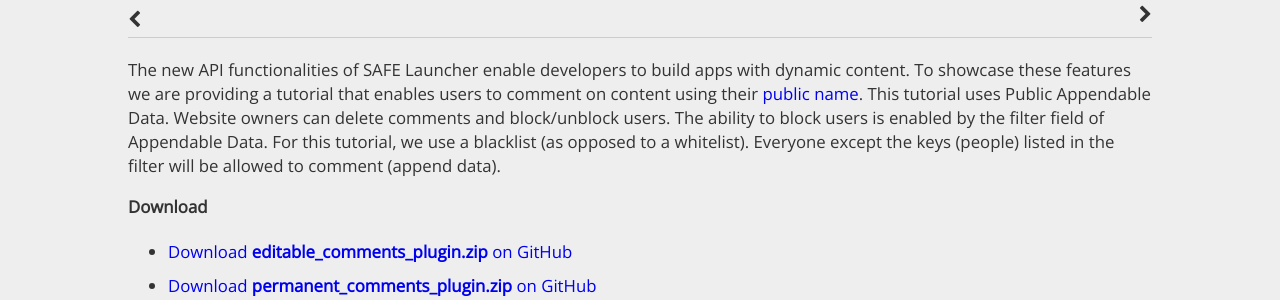
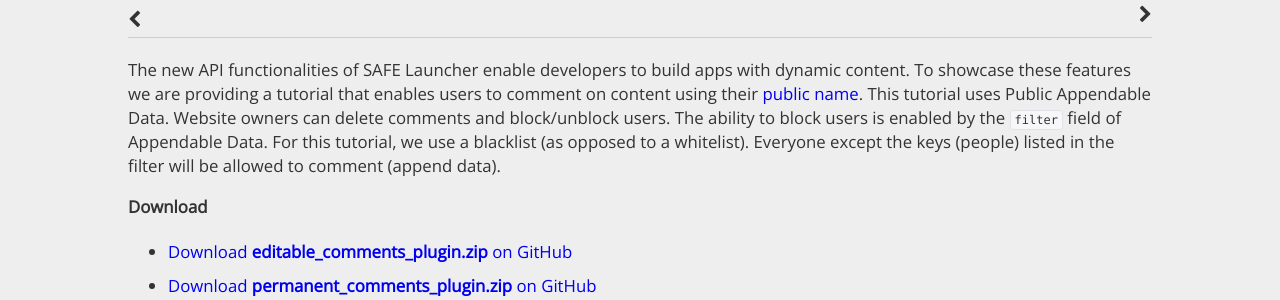
Before and after one commit to safenetwork/apps.safenetwork.org, a Jekyll site: the page built from _posts/2016-10-18-safe-comment-tutorial.md, in a window 1280 px wide. Shown: the part 445-745 px from the top of the page. Built offline with Jekyll 4.4.1, drawn with Linux system fonts in a browser that asks for light colours; nearby versions of some CDN libraries.

Commit message:
minor change

```diff
--- a/_posts/2016-10-18-safe-comment-tutorial.md
+++ b/_posts/2016-10-18-safe-comment-tutorial.md
@@ -7,7 +7,7 @@
 stars: 24
 ---
 
-The new API functionalities of SAFE Launcher enable developers to build apps with dynamic content. To showcase these features we are providing a tutorial that enables users to comment on content using their [public name](https://api.safedev.org/dns/). This tutorial uses Public Appendable Data. Website owners can delete comments and block/unblock users. The ability to block users is enabled by the filter field of Appendable Data. For this tutorial, we use a blacklist (as opposed to a whitelist). Everyone except the keys (people) listed in the filter will be allowed to comment (append data).
+The new API functionalities of SAFE Launcher enable developers to build apps with dynamic content. To showcase these features we are providing a tutorial that enables users to comment on content using their [public name](https://api.safedev.org/dns/). This tutorial uses Public Appendable Data. Website owners can delete comments and block/unblock users. The ability to block users is enabled by the `filter` field of Appendable Data. For this tutorial, we use a blacklist (as opposed to a whitelist). Everyone except the keys (people) listed in the filter will be allowed to comment (append data).
 
 **Download**
 
```
